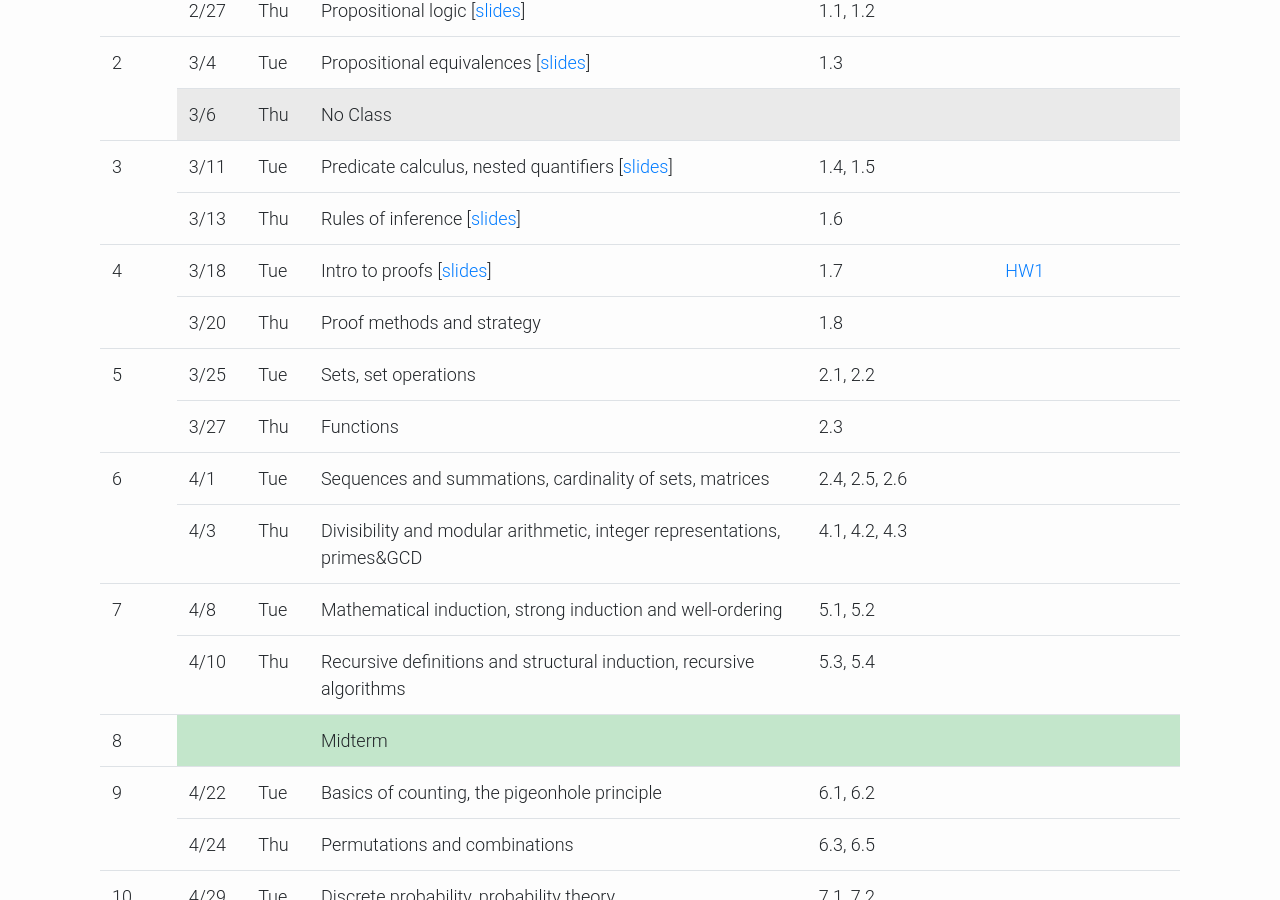
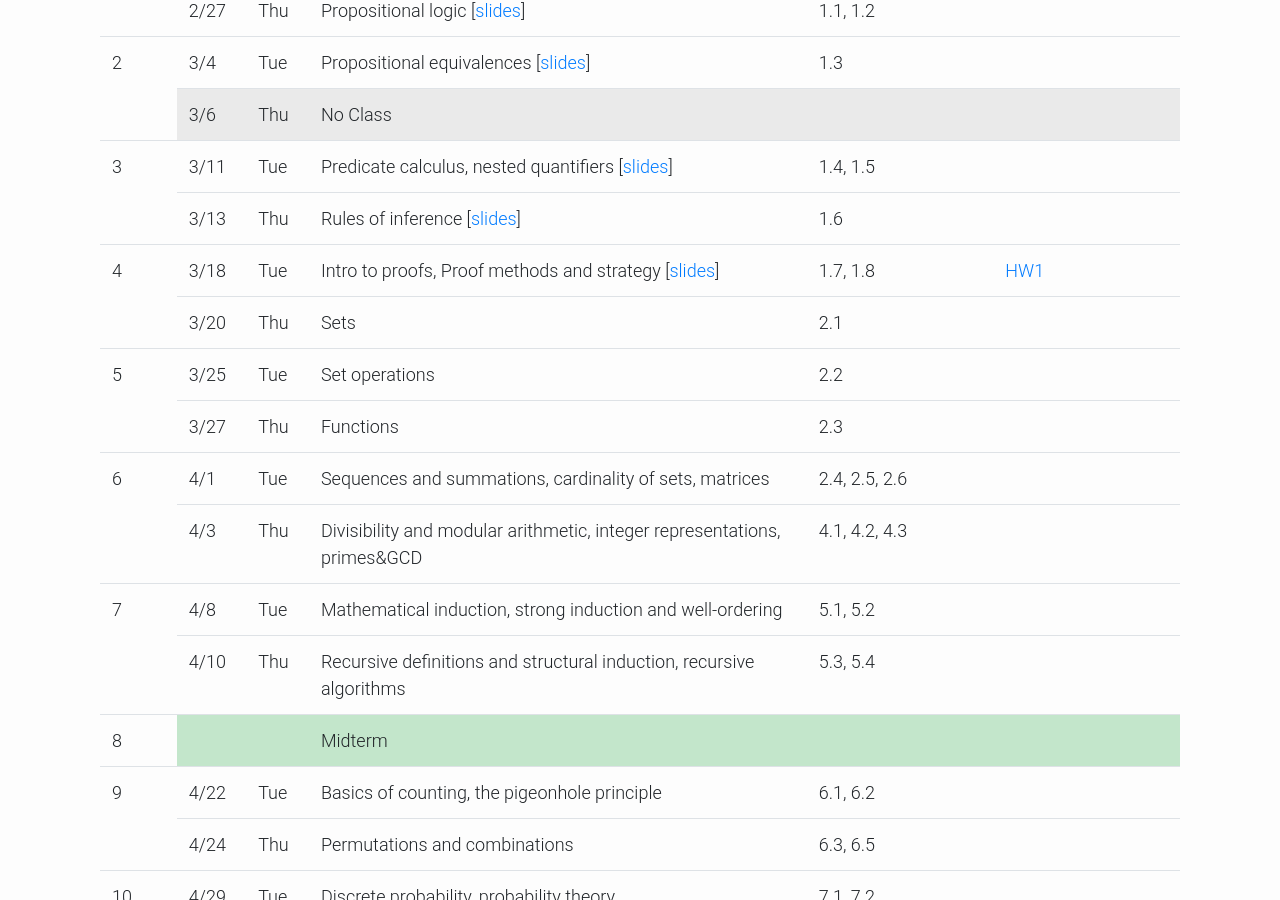
Before and after one commit to kaist-ee213/kaist-ee213.github.io, a Jekyll site: the page built from index.html, in a window 1280 px wide and 900 px high, scrolled down 1276 px. Built offline with Jekyll 4.4.1, drawn with Linux system fonts in a browser that asks for light colours; the list of posts is cut into pages by our own code.

Commit message:
change schedule

```diff
--- a/index.html
+++ b/index.html
@@ -180,23 +180,23 @@ Much of the basic discrete mathematical tools useful in electrical and computer
             <td rowspan="2">4</td>
             <td>3/18</td>
             <td>Tue</td>
-            <td>Intro to proofs [<a href="https://drive.google.com/file/d/154c0Tx7yUx7xnGu0TQG7aJXRURBtA0u9/view?usp=sharing", target="_blank">slides</a>]</td>
-            <td>1.7</td>
+            <td>Intro to proofs, Proof methods and strategy [<a href="https://drive.google.com/file/d/154c0Tx7yUx7xnGu0TQG7aJXRURBtA0u9/view?usp=sharing", target="_blank">slides</a>]</td>
+            <td>1.7, 1.8</td>
             <td><a href="https://drive.google.com/file/d/1aIh0HGGejIfoe1HbsyOcgnb8wEOqdMHP/view?usp=sharing", target="_blank">HW1</a></td>
         </tr>
         <tr>
             <td>3/20</td>
             <td>Thu</td>
-            <td>Proof methods and strategy</td>
-            <td>1.8</td>
+            <td>Sets</td>
+            <td>2.1</td>
             <td></td>
         </tr>
         <tr>
             <td rowspan="2">5</td>
             <td>3/25</td>
             <td>Tue</td>
-            <td>Sets, set operations</td>
-            <td>2.1, 2.2</td>
+            <td>Set operations</td>
+            <td>2.2</td>
             <td></td>
         </tr>
         <tr>
```
